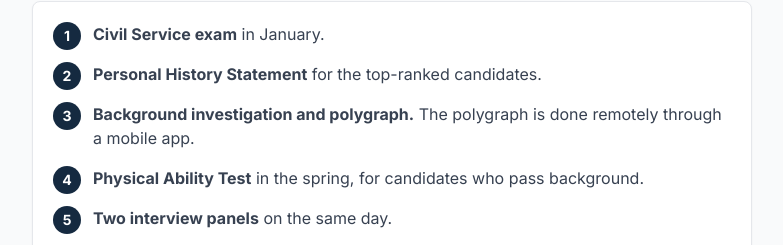
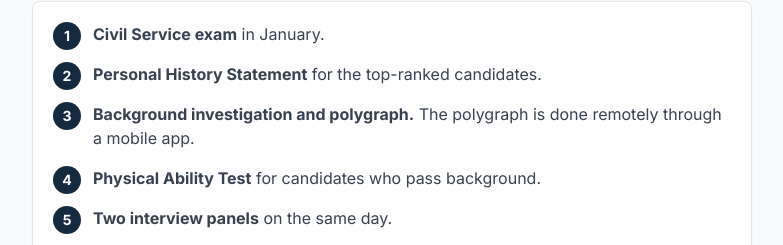
Before and after one commit to DentonFire/Answers, a plain HTML site: page index.html in a window 1280 px wide. Shown: the part 3376-3621 px from the top of the page, without its empty margins (248-1031 px from the left). Drawn offline with nearby package versions, Linux system fonts and the light colour scheme.

Commit message:
Hiring steps: drop 'in the spring' from PAT

```diff
--- a/index.html
+++ b/index.html
@@ -267,7 +267,7 @@
       <li><strong>Civil Service exam</strong> in January.</li>
       <li><strong>Personal History Statement</strong> for the top-ranked candidates.</li>
       <li><strong>Background investigation and polygraph.</strong> The polygraph is done remotely through a mobile app.</li>
-      <li><strong>Physical Ability Test</strong> in the spring, for candidates who pass background.</li>
+      <li><strong>Physical Ability Test</strong> for candidates who pass background.</li>
       <li><strong>Two interview panels</strong> on the same day.</li>
       <li><strong>Conditional offer</strong>, contingent on medical, psychological, and certifications.</li>
       <li><strong>Appointment letter</strong> and start date.</li>
```
